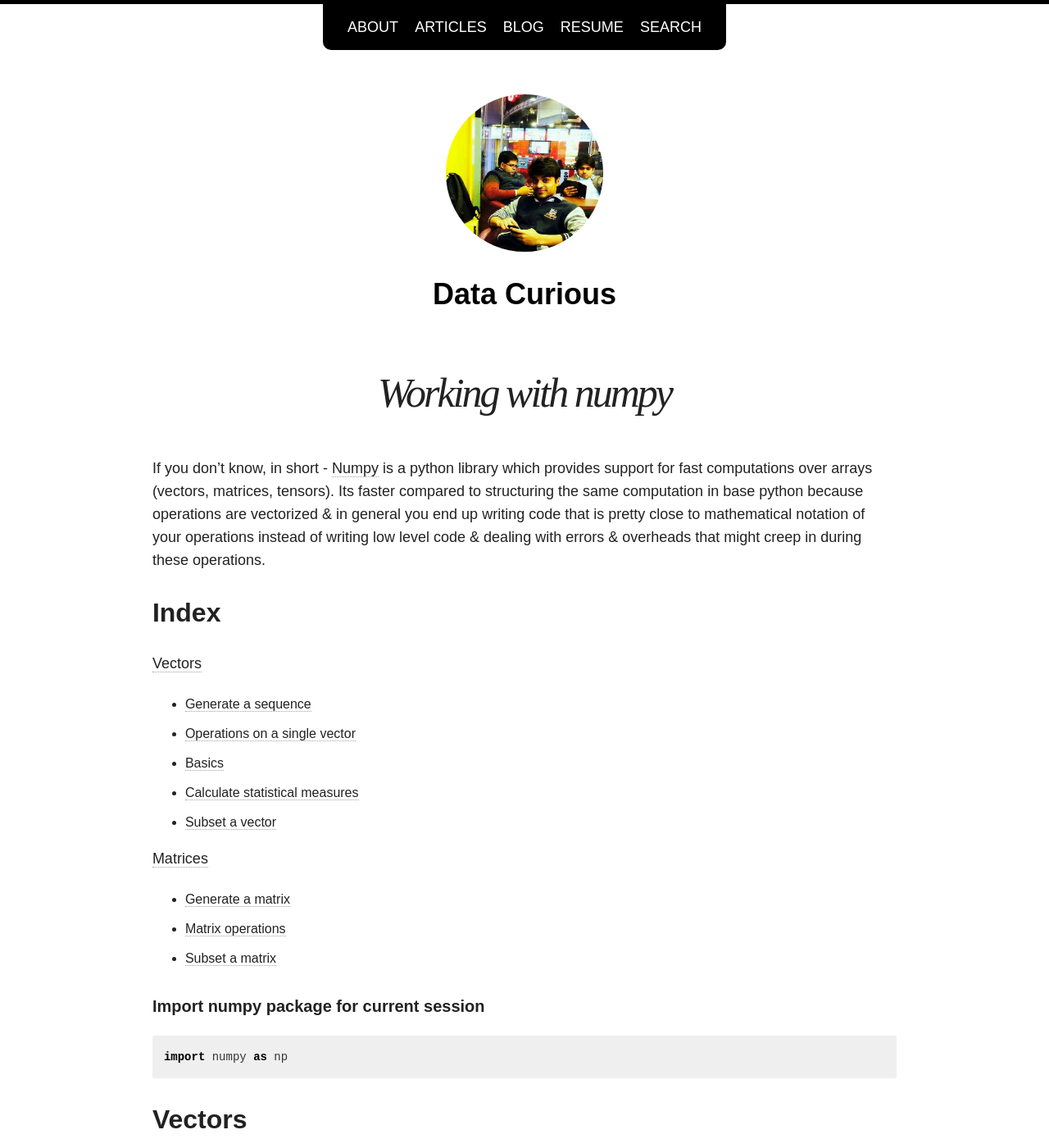
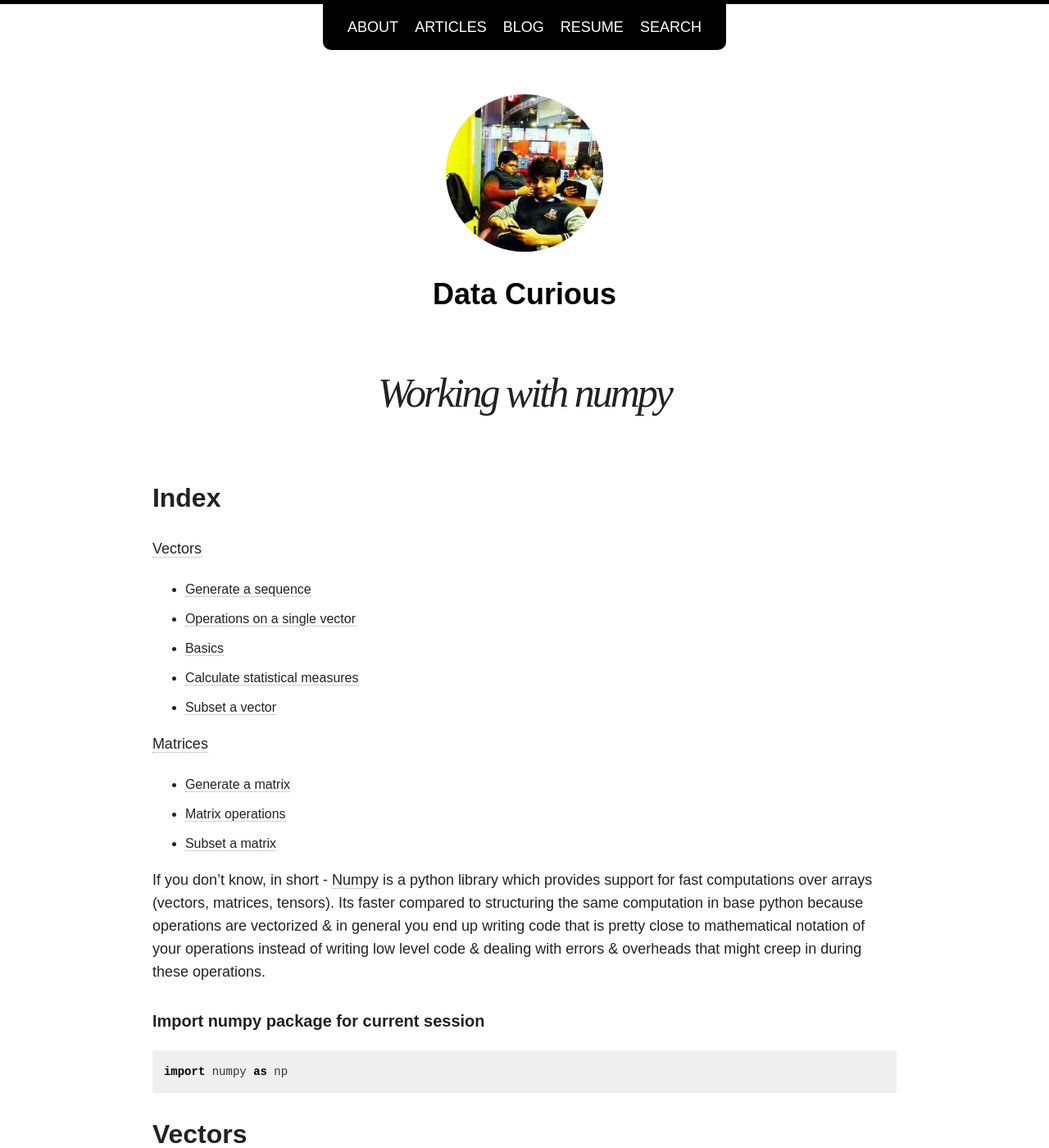
Before and after one commit to nilesh-patil/nilesh-patil.github.io, a Jekyll site: the page built from _posts/blog/2017-03-04-working-with-numpy.md, in a window 1280 px wide and 1400 px high. Shown: the whole window at 82% size. Built offline with Jekyll 4.4.1, drawn with Linux system fonts in a browser that asks for light colours; nearby versions of some CDN libraries; formulas are drawn with MathJax 3; comment, search, counter and statistics services are not loaded; part of the change alters nothing that is shown.

```diff
--- a/_posts/blog/2017-03-04-working-with-numpy.md
+++ b/_posts/blog/2017-03-04-working-with-numpy.md
@@ -10,7 +10,6 @@ image:
 date: 2017-03-04T05:10:55-01:00
 modified: 2017-07-10T15:09:55-04:00
 ---
-If you don't know, in short - [Numpy](http://www.numpy.org) is a python library which provides support for fast computations over arrays (vectors, matrices, tensors). Its faster compared to structuring the same computation in base python because operations are vectorized & in general you end up writing code that is pretty close to mathematical notation of your operations instead of writing low level code & dealing with errors & overheads that might creep in during these operations.
 
 ## Index
 
@@ -25,6 +24,9 @@ If you don't know, in short - [Numpy](http://www.numpy.org) is a python library
  - [Generate a matrix](#create-a-matrix)
  - [Matrix operations](#matrix-operations)
  - [Subset a matrix](#subset-a-matrix)
+
+
+ If you don't know, in short - [Numpy](http://www.numpy.org) is a python library which provides support for fast computations over arrays (vectors, matrices, tensors). Its faster compared to structuring the same computation in base python because operations are vectorized & in general you end up writing code that is pretty close to mathematical notation of your operations instead of writing low level code & dealing with errors & overheads that might creep in during these operations.
 
 ##### Import numpy  package for current session
 
```
